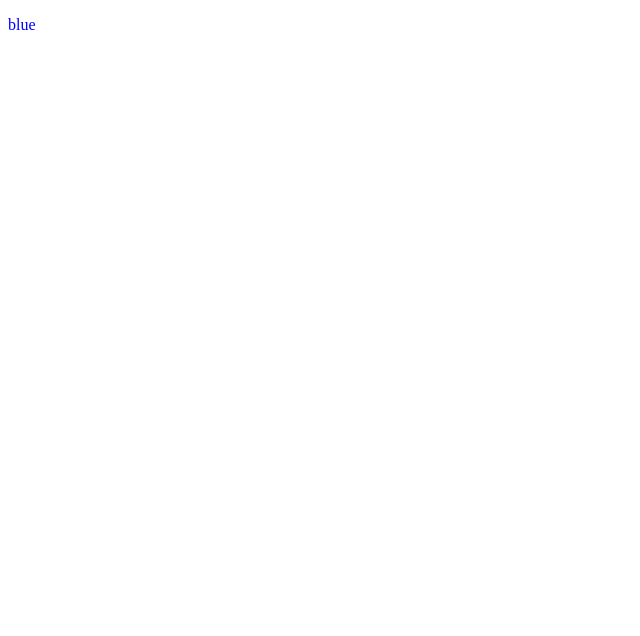
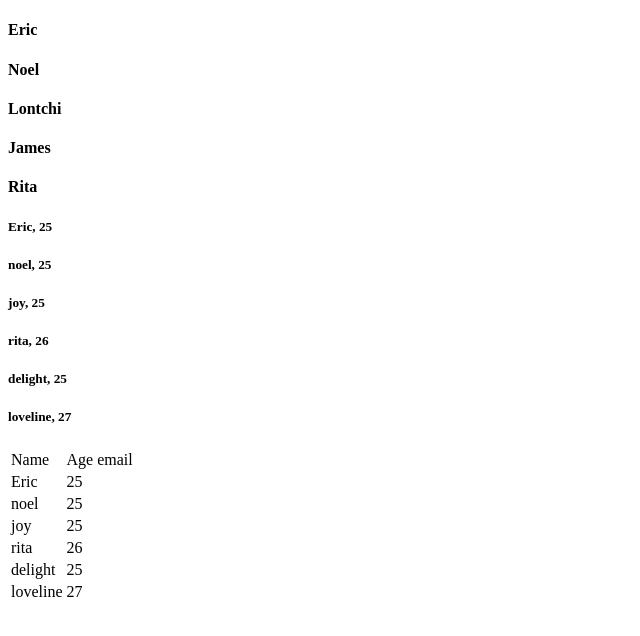
Before and after one commit to yunweneric/angular10tutor, an Angular app: page / in a window 1280 px wide. Shown: the top 636 px of the page, without its empty margins (0-640 px from the left). Built offline with nearby package versions, Linux system fonts and the light colour scheme.

Commit message:
ng for loop done

```diff
--- a/src/app/app.component.html
+++ b/src/app/app.component.html
@@ -84,7 +84,7 @@
     <h1>none</h1>
 </ng-template> -->
 
-
+<!--
 <span [ngSwitch]="show">
     <p style="color: red;" *ngSwitchCase="'red'">
         red
@@ -97,9 +97,26 @@
     <p style="color: gold;" *ngSwitchDefault>
         default
     </p>
-</span>
+</span> -->
+<!----------------------------------------------------------------------------------------------------------------------------------------->
+<!-- Loops -->
+<h4 *ngFor="let item of mylist">
+    {{item}}
+</h4>
+<h5 *ngFor="let item of arr">
+    {{item.name}}, {{item.age}}
+</h5>
+<table>
+    <tr>
+        <td>Name</td>
+        <td>Age</td>
+        <td>email</td>
+    </tr>
+    <tr *ngFor="let item of arr">
+        <td>{{item.name}}</td>
+        <td>{{item.age}}</td>
+    </tr>
 
 
-
-
+</table>
 <router-outlet></router-outlet>
--- a/src/app/app.component.ts
+++ b/src/app/app.component.ts
@@ -29,8 +29,27 @@ export class AppComponent {
   dis = false;
   show = "blue";
 
-  // keyup = () =>{
-  //   return "hello"
-  // }
-
+  mylist = [
+    "Eric", "Noel", "Lontchi", "James", "Rita"
+  ]
+  arr = [
+    {
+      name: "Eric", age: 25,
+    },
+    {
+      name: "noel", age: 25,
+    },
+    {
+      name: "joy", age: 25,
+    },
+     {
+      name: "rita", age: 26,
+    },
+    {
+      name: "delight", age: 25,
+    },
+    {
+      name: "loveline", age: 27,
+    },
+  ]
 }
```
